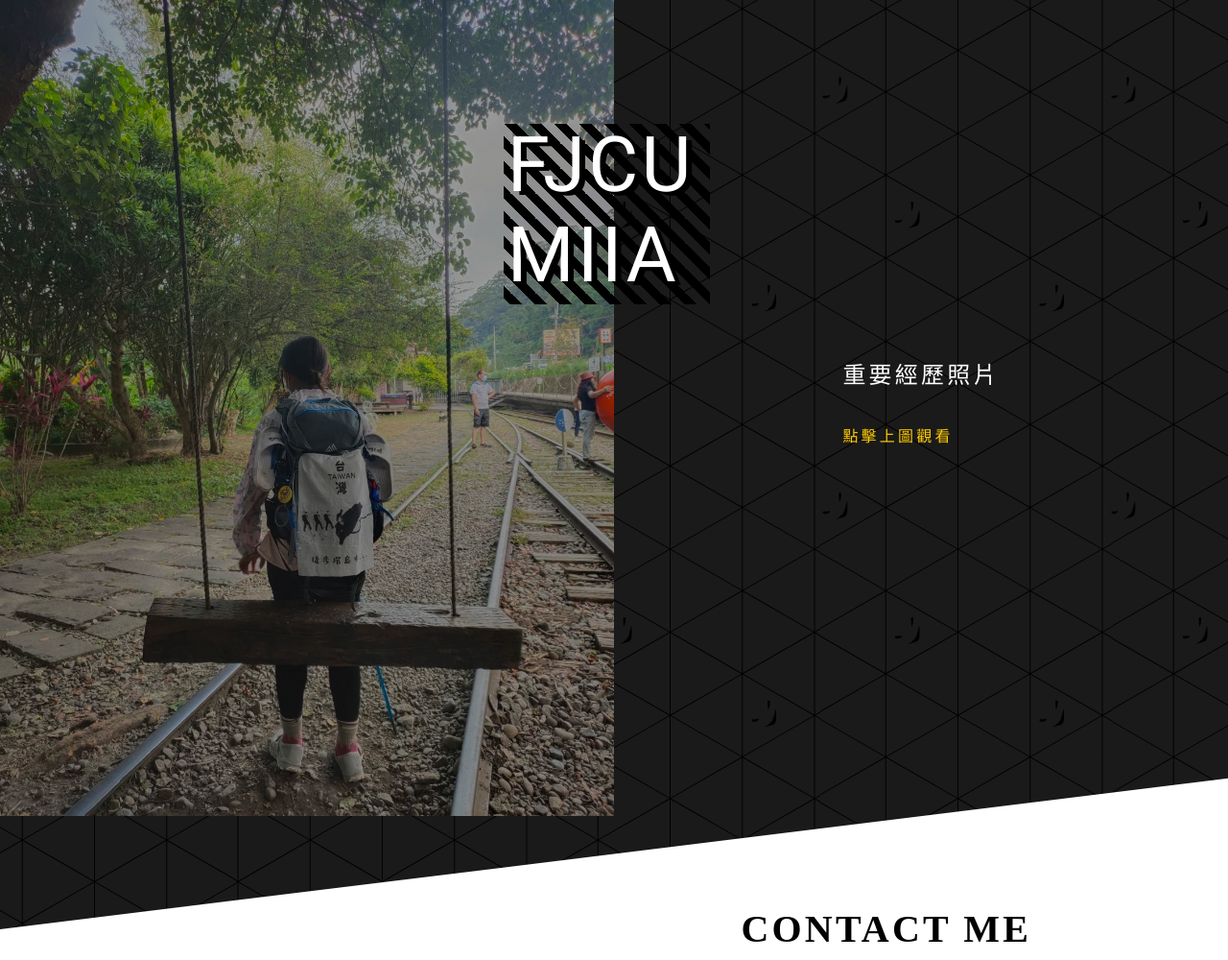
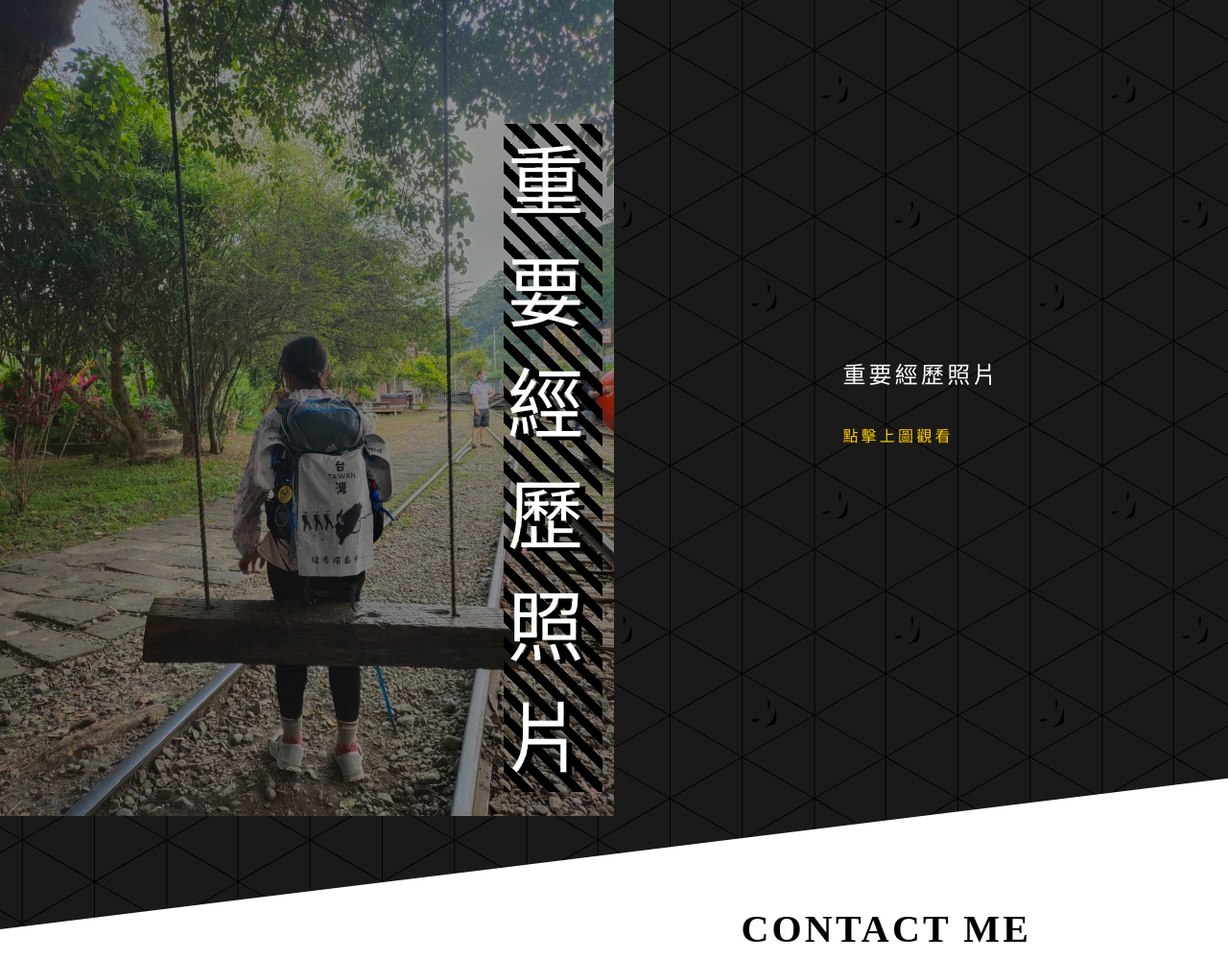
Before and after one commit to batty930/portfolio, a plain HTML site: page index.html in a window 1280 px wide. Shown: the part 5091-6091 px from the top of the page at 96% size. Drawn offline with nearby package versions, Linux system fonts and the light colour scheme; a web font is replaced by a local one.

Commit message:
20250903v10

```diff
--- a/index.html
+++ b/index.html
@@ -646,10 +646,10 @@
                     <a data-fancybox="group5" href="images/2024田中馬拉松全馬.jpg" data-caption="2024田中馬拉松全馬"></a>
                     <div class="WTP WTPp5" data-aos="fade-up" data-aos-delay="100">
                         <div class="Wtpb">
-                            <p>FJCU MIIA</p>
+                            <p>重要經歷照片</p>
                         </div>
                         <div class="Wtpw">
-                            <p>FJCU MIIA</p>
+                            <p>重要經歷照片</p>
                         </div>
                     </div>
                     <div class="Wcp">
```
